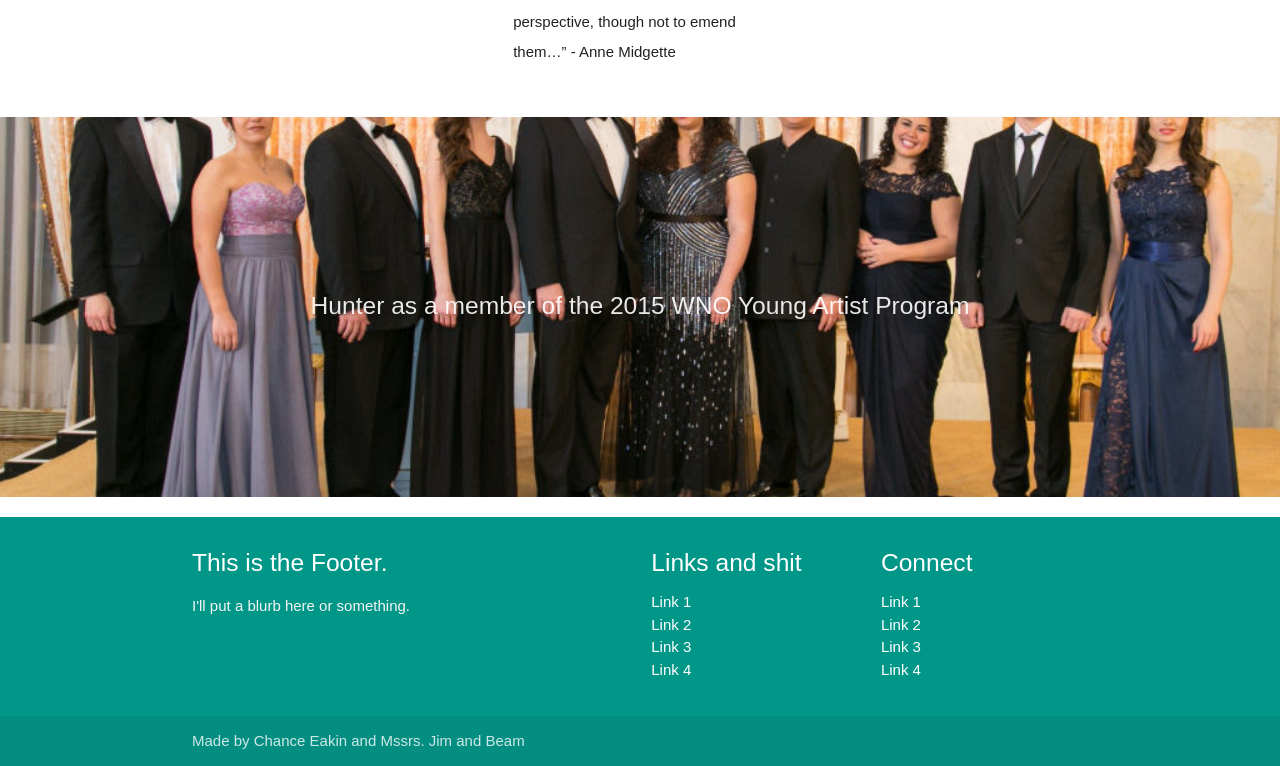
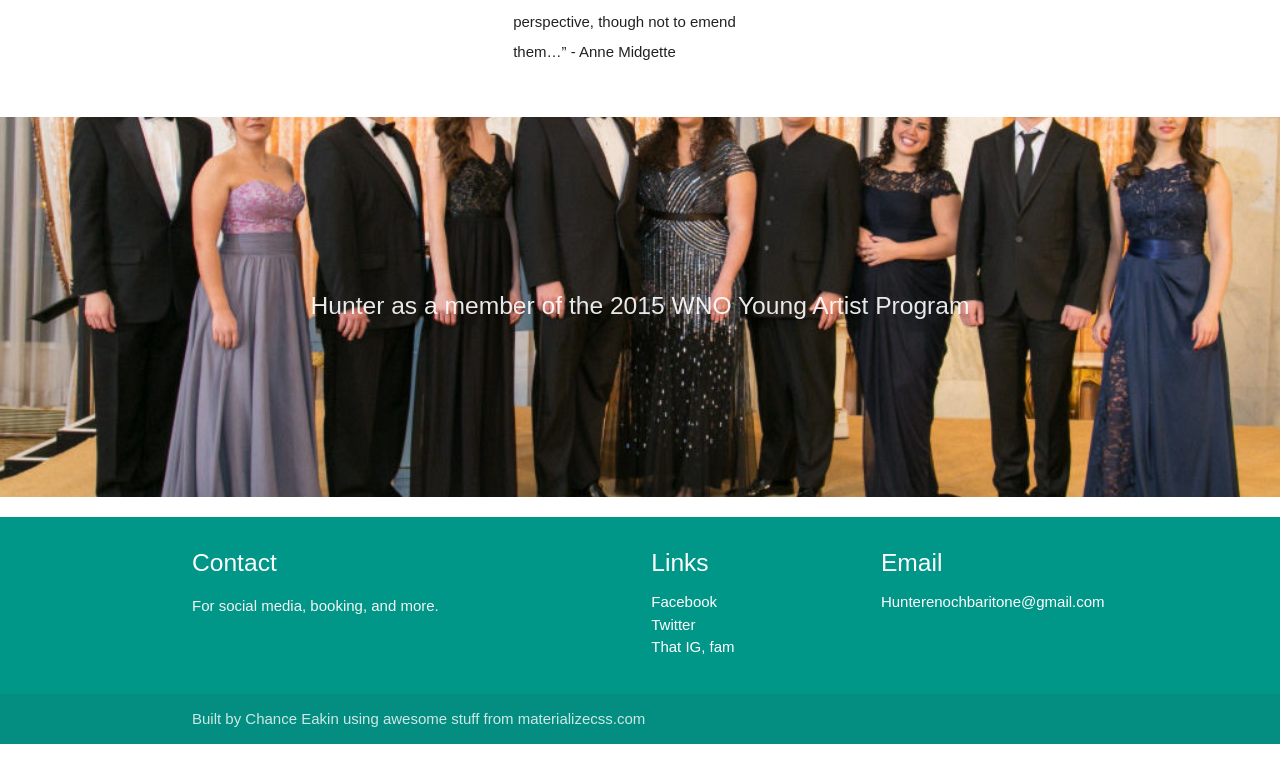
Before and after one commit to chanceeakin/hunter-website, a website: page public/index.html in a window 1280 px wide. Shown: the part 1541-2307 px from the top of the page. After the commit the page ends 2285 px from the top, so only its background shows below. Drawn offline with nearby package versions, Linux system fonts and the light colour scheme; a web font is replaced by a local one.

Commit message:
plane work

```diff
--- a/public/index.html
+++ b/public/index.html
@@ -114,32 +114,28 @@
         <div class="container">
             <div class="row">
                 <div class="col l6 s12">
-                    <h5 class="white-text">This is the Footer.</h5>
-                    <p class="grey-text text-lighten-4">I'll put a blurb here or something.</p>
+                    <h5 class="white-text">Contact</h5>
+                    <p class="grey-text text-lighten-4">For social media, booking, and more.</p>
                 </div>
                 <div class="col l3 s12">
-                    <h5 class="white-text">Links and shit</h5>
+                    <h5 class="white-text">Links</h5>
                     <ul>
-                        <li><a class="white-text" href="#!">Link 1</a></li>
-                        <li><a class="white-text" href="#!">Link 2</a></li>
-                        <li><a class="white-text" href="#!">Link 3</a></li>
-                        <li><a class="white-text" href="#!">Link 4</a></li>
+                        <li><a class="white-text" href="https://www.facebook.com">Facebook</a></li>
+                        <li><a class="white-text" href="https://www.twitter.com">Twitter</a></li>
+                        <li><a class="white-text" href="https://www.instagram.com">That IG, fam</a></li>
                     </ul>
                 </div>
                 <div class="col l3 s12">
-                    <h5 class="white-text">Connect</h5>
+                    <h5 class="white-text">Email</h5>
                     <ul>
-                        <li><a class="white-text" href="#!">Link 1</a></li>
-                        <li><a class="white-text" href="#!">Link 2</a></li>
-                        <li><a class="white-text" href="#!">Link 3</a></li>
-                        <li><a class="white-text" href="#!">Link 4</a></li>
+                        <li><a class="white-text" href="mailto:hunterenochbaritone@gmail.com">Hunterenochbaritone@gmail.com</a></li>
                     </ul>
                 </div>
             </div>
         </div>
         <div class="footer-copyright">
             <div class="container">
-                Made by Chance Eakin and Mssrs. Jim and Beam
+                Built by Chance Eakin using awesome stuff from materializecss.com
             </div>
         </div>
     </footer>
--- a/public/js/calendar.js
+++ b/public/js/calendar.js
@@ -34,11 +34,9 @@ $(document).ready(() => {
 				$('#' + activeID[k].summary).append('<div class="col s12 m6 l4 center calendar-ajax '
 				 + activeID[k].summary + '"><div class="card teal lighten-1 z-depth-2 text-black"><div class="card-content white-text"><span class="card-title">' + activeID[k].summary + '</span><p class="calendar-date">' + moment(activeID[k].start.dateTime, moment.ISO_8601).format('MMM-DD-YYYY', 'en')
 				 + '</p><p class="calendar-time">' + moment(activeID[k].start.dateTime, moment.ISO_8601).format('hh:mm a')
-				 + '</p><div class="card-action"><a class="btn waves-effect waves-light brown lighten-1" href="' + activeID[k].description + '">Tickets</a></div></div></div>');
+				 + '</p><div class="card-action"><a class="btn waves-effect waves-light brown lighten-1" href="' + activeID[k].description
+				 + '">Info and Tickets</a></div></div></div>');
 			}
 		}
-			// console.log(moment(operas[i].start.dateTime, moment.ISO_8601).format('HH:mm'));
-			// if (response.items[i].description) {
-				// $('#calendarFill').append('<div class="calendar-ajax"><div class="calendar-summary">' + response.items[i].summary + '</div><div class="calendar-date">' + moment(response.items[i].start.dateTime, moment.ISO_8601).format('MMM-DD-YYYY', 'en') + '</div><div class="calendar-time">' + moment(response.items[i].start.dateTime, moment.ISO_8601).format('hh:mm a') + '</div></div>');
 	});
 });
```
Also changed, not shown: README.md.
